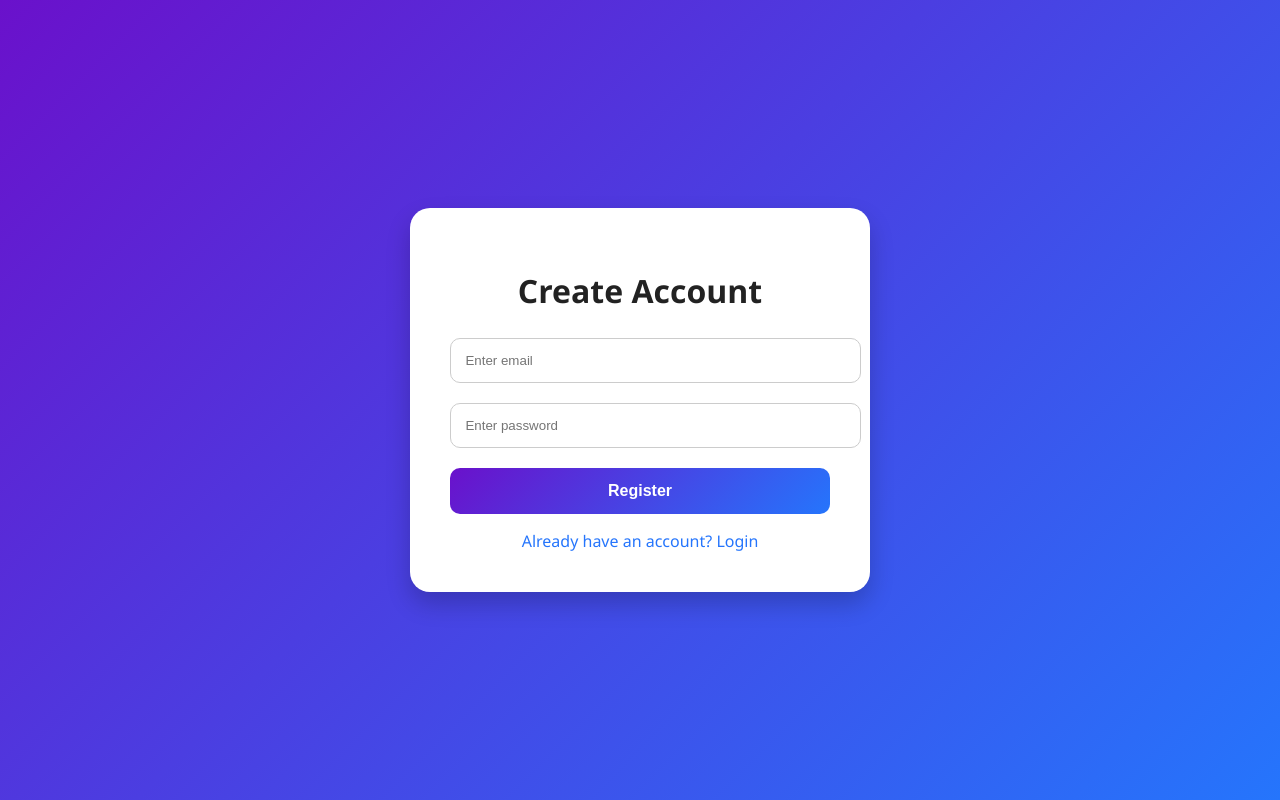
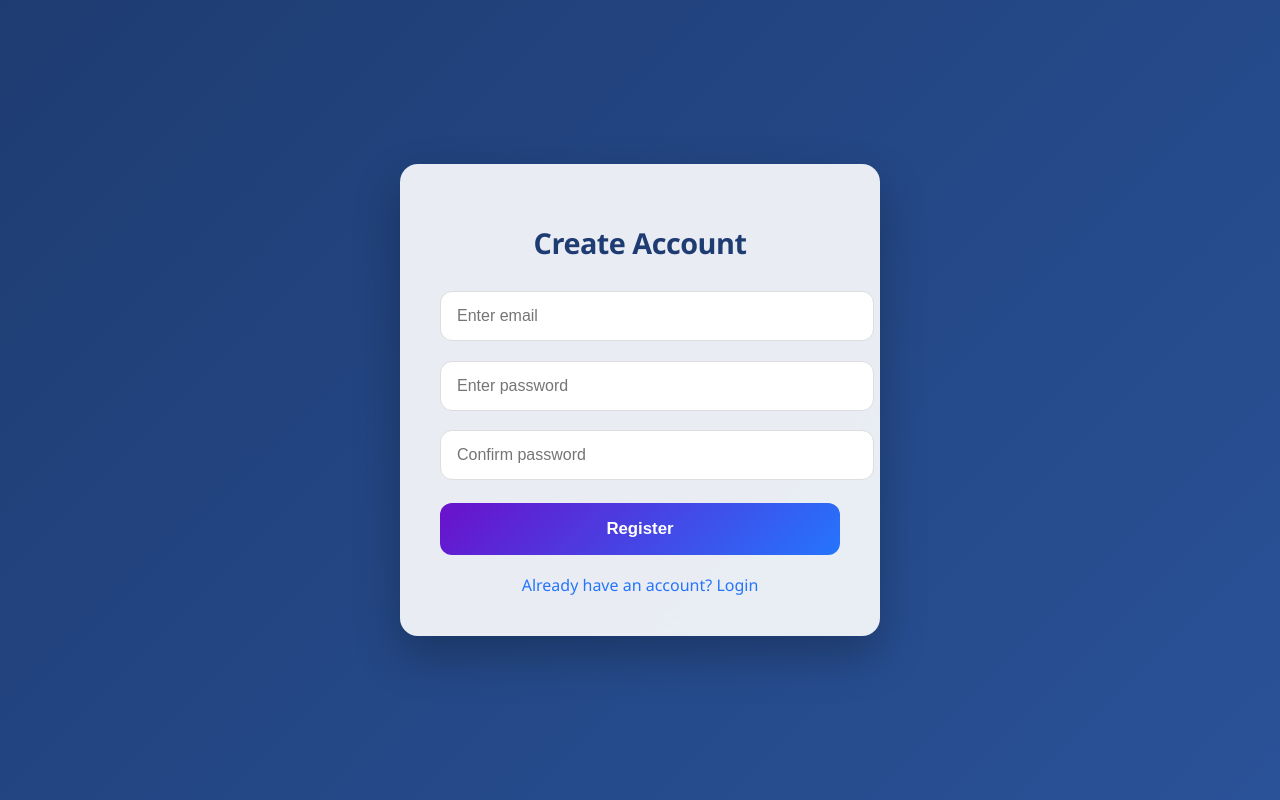
Before and after one commit to Nishanth088/2FA-login-, a Flask app: page /register in a window 1280 px wide. Run offline with Flask 3, Linux system fonts and the light colour scheme.

Commit message:
add confirm password

```diff
--- a/static/style.css
+++ b/static/style.css
@@ -1,107 +1,137 @@
+/* ===== Global Styles ===== */
 body {
-    font-family: "Segoe UI", Tahoma, Geneva, Verdana, sans-serif;
-    background: linear-gradient(135deg, #6a11cb, #2575fc);
+  font-family: "Segoe UI", "Helvetica Neue", Arial, sans-serif;
+  background: linear-gradient(135deg, #1e3c72, #2a5298);
   margin: 0;
   padding: 0;
   display: flex;
   justify-content: center;
   align-items: center;
   height: 100vh;
-  }
-
-  .container {
-    background: #fff;
-    padding: 2.5rem;
-    border-radius: 20px;
-    box-shadow: 0 12px 25px rgba(0, 0, 0, 0.2);
-    text-align: center;
-    width: 380px;
-    max-width: 90%;
-    animation: fadeIn 0.6s ease-in-out;
-  }
-
-  h1 {
-    margin-bottom: 1rem;
   color: #222;
 }
 
+/* ===== Card Container ===== */
+.container {
+  background: rgba(255, 255, 255, 0.9);
+  padding: 2.5rem;
+  border-radius: 18px;
+  box-shadow: 0 20px 45px rgba(0, 0, 0, 0.25);
+  text-align: center;
+  width: 400px;
+  max-width: 95%;
+  backdrop-filter: blur(10px);
+  animation: fadeIn 0.7s ease-out;
+}
+
+/* ===== Headings ===== */
+h1 {
+  margin-bottom: 1rem;
+  font-size: 1.8rem;
+  font-weight: 700;
+  color: #1e3c72;
+  letter-spacing: -0.5px;
+}
+
+/* ===== Flash Messages ===== */
 .messages {
   list-style: none;
   padding: 0;
-    margin: 0 0 1rem;
+  margin: 0 0 1.2rem;
 }
 
 .messages li {
-    padding: 0.7rem;
-    border-radius: 10px;
-    margin-bottom: 0.5rem;
+  padding: 0.8rem 1rem;
+  border-radius: 12px;
+  margin-bottom: 0.6rem;
   font-weight: 500;
+  font-size: 0.95rem;
+  text-align: left;
 }
 
 .messages .success {
-    background: #e6ffed;
+  background: #e8f9f0;
   color: #0f5132;
   border: 1px solid #badbcc;
 }
 
 .messages .error {
-    background: #f8d7da;
+  background: #fdeaea;
   color: #842029;
   border: 1px solid #f5c2c7;
 }
 
 .messages .info {
-    background: #cff4fc;
+  background: #e6f5fb;
   color: #055160;
   border: 1px solid #b6effb;
 }
 
+/* ===== Inputs ===== */
 input {
   width: 100%;
-    padding: 0.9rem;
+  padding: 0.95rem 1rem;
   margin: 0.6rem 0;
-    border-radius: 10px;
-    border: 1px solid #ccc;
-    transition: 0.3s;
+  border-radius: 12px;
+  border: 1px solid #ddd;
+  font-size: 1rem;
+  transition: all 0.25s ease;
 }
 
 input:focus {
-    border-color: #2575fc;
-    box-shadow: 0 0 6px rgba(37, 117, 252, 0.4);
+  border-color: #2a5298;
+  box-shadow: 0 0 8px rgba(42, 82, 152, 0.4);
   outline: none;
 }
 
+/* ===== Buttons ===== */
 button {
   width: 100%;
-    padding: 0.9rem;
-    margin-top: 0.6rem;
+  padding: 1rem;
+  margin-top: 0.8rem;
   border: none;
-    border-radius: 10px;
+  border-radius: 12px;
   background: linear-gradient(135deg, #6a11cb, #2575fc);
   color: white;
-    font-size: 1rem;
-    font-weight: bold;
+  font-size: 1.05rem;
+  font-weight: 600;
   cursor: pointer;
-    transition: all 0.2s;
+  transition: all 0.3s ease;
 }
 
 button:hover {
-    transform: translateY(-2px);
-    box-shadow: 0 6px 12px rgba(0, 0, 0, 0.2);
+  transform: translateY(-3px);
+  box-shadow: 0 8px 18px rgba(0, 0, 0, 0.25);
 }
 
+button:active {
+  transform: translateY(0);
+  box-shadow: none;
+}
+
+/* ===== Links ===== */
 a {
   display: inline-block;
-    margin-top: 1rem;
+  margin-top: 1.2rem;
   text-decoration: none;
   color: #2575fc;
+  font-weight: 500;
+  transition: color 0.2s ease;
 }
 
 a:hover {
+  color: #6a11cb;
   text-decoration: underline;
 }
 
+/* ===== Animations ===== */
 @keyframes fadeIn {
-    from { opacity: 0; transform: translateY(20px); }
-    to { opacity: 1; transform: translateY(0); }
+  from {
+    opacity: 0;
+    transform: translateY(25px);
   }
+  to {
+    opacity: 1;
+    transform: translateY(0);
+  }
+}
--- a/templates/register.html
+++ b/templates/register.html
@@ -17,9 +17,24 @@
     <form method="POST">
       <input type="email" name="email" placeholder="Enter email" required>
       <input type="password" name="password" placeholder="Enter password" required>
+      <input type="password" name="confirm_password" placeholder="Confirm password" required>
       <button type="submit">Register</button>
     </form>
     <a href="{{ url_for('login') }}">Already have an account? Login</a>
   </div>
+
+  <script>
+    // Basic client-side check
+    const form = document.querySelector("form");
+    form.addEventListener("submit", function (e) {
+      const password = form.querySelector("input[name='password']").value;
+      const confirm = form.querySelector("input[name='confirm_password']").value;
+
+      if (password !== confirm) {
+        e.preventDefault();
+        alert("Passwords do not match!");
+      }
+    });
+  </script>
 </body>
 </html>
--- a/users.json
+++ b/users.json
@@ -1,4 +1 @@
-{"email": "nishanth9@gmail.com", "password": "98745"}
-{"email": "nishanth123@gmail.com", "password": "123"}
-{"email": "nishanth5@gmail.com", "password": "123"}
-{"email": "abc@gmail.com", "password": "1245"}
+{"email": "nishanth@gmail.com", "password": "123"}
```
Lines whose indentation alone changed are shown as unchanged.
